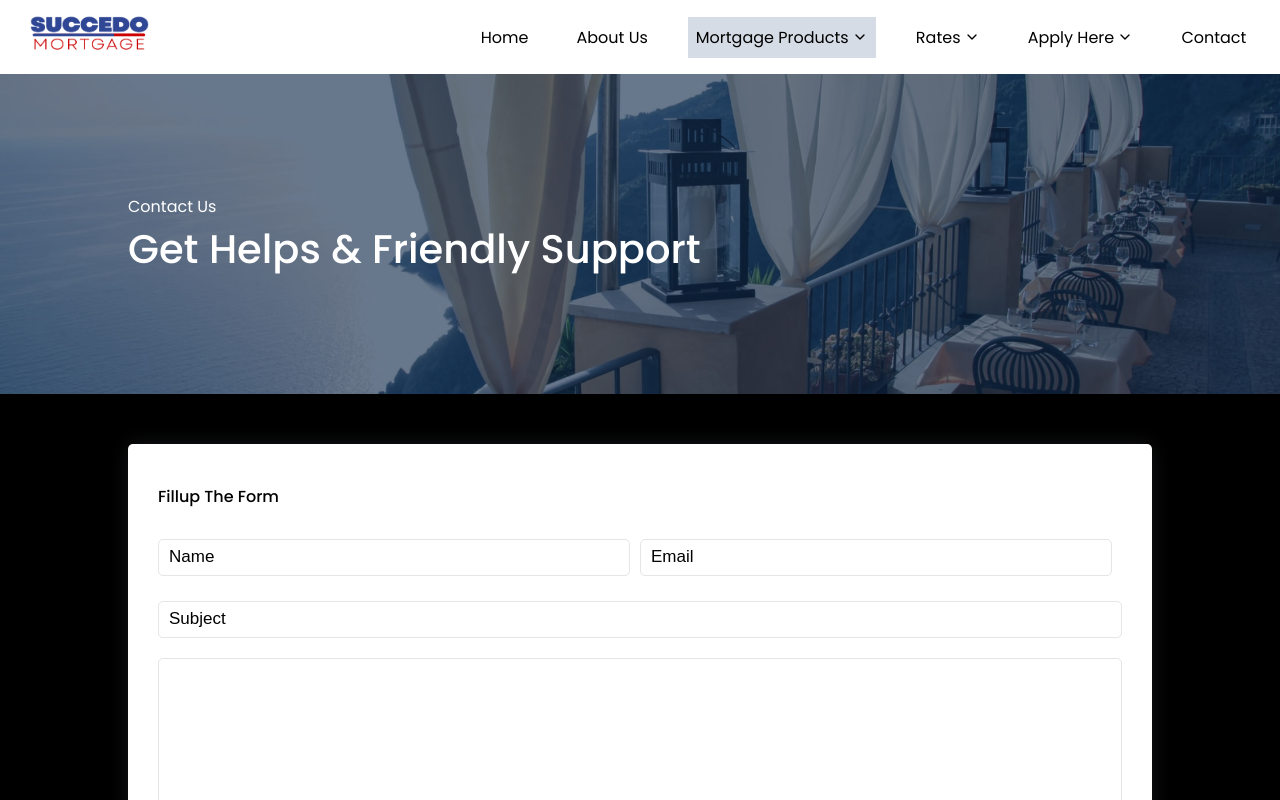
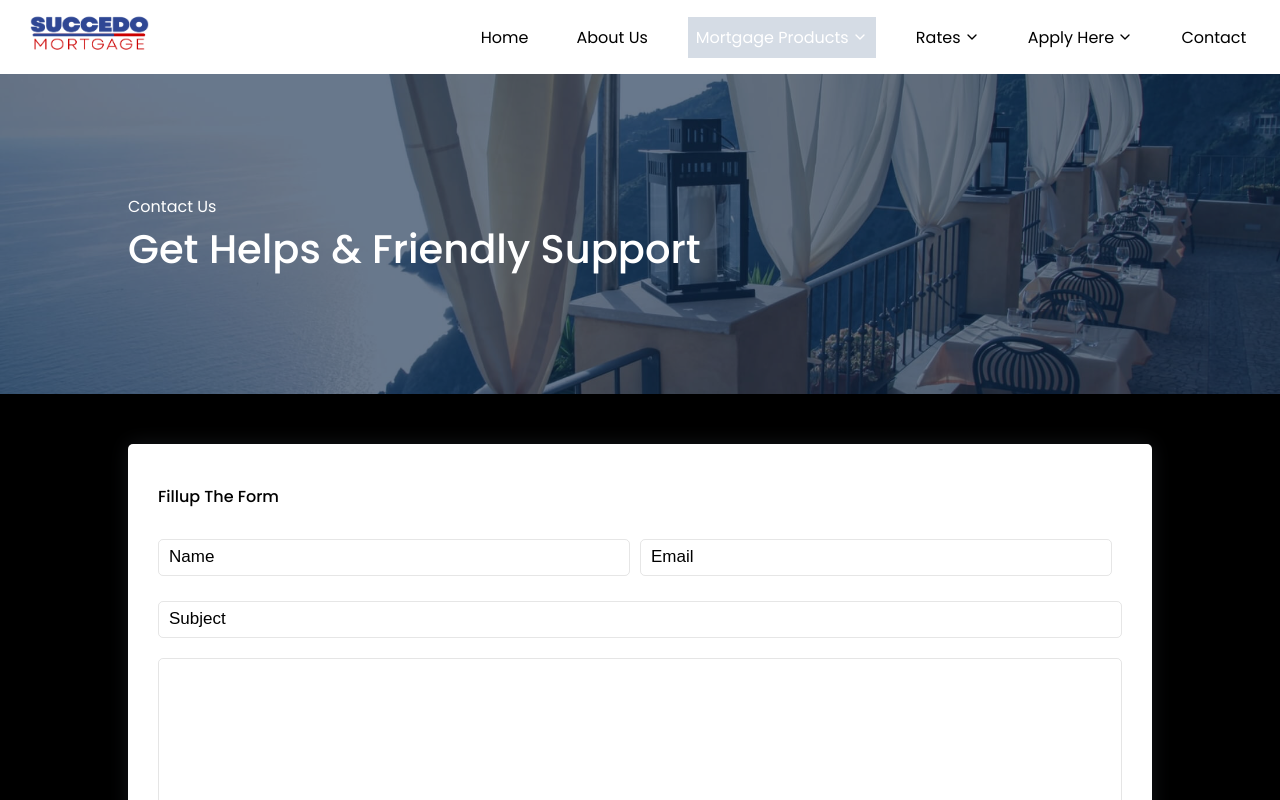
Before and after one commit to SamAtStrideRE/Succedo-mortgage, a React (Create React App) app: page /contact in a window 1280 px wide. In both pictures the pointer is over the link "Mortgage Products". Shown: the top 800 px of the page. Built offline with nearby package versions, Linux system fonts and the light colour scheme.

Commit message:
color change in navbar

```diff
--- a/src/components/common/header/header.css
+++ b/src/components/common/header/header.css
@@ -102,7 +102,7 @@ header .toggle {
       }
       a:hover {
         background-color: rgba(2, 45, 98, 0.166);
-        color: white;
+
         }
       display: flex;
       column-gap: 2rem;
@@ -121,6 +121,10 @@ header .toggle {
           align-items: center;
           column-gap: 0.2rem;
         }
+        a:hover {
+          background-color: rgba(2, 45, 98, 0.166);
+          color: white;
+          }
 
         .sub__menus {
 
```
